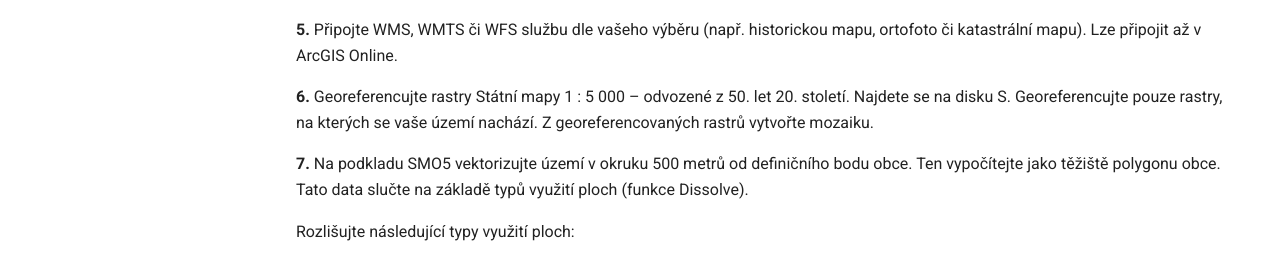
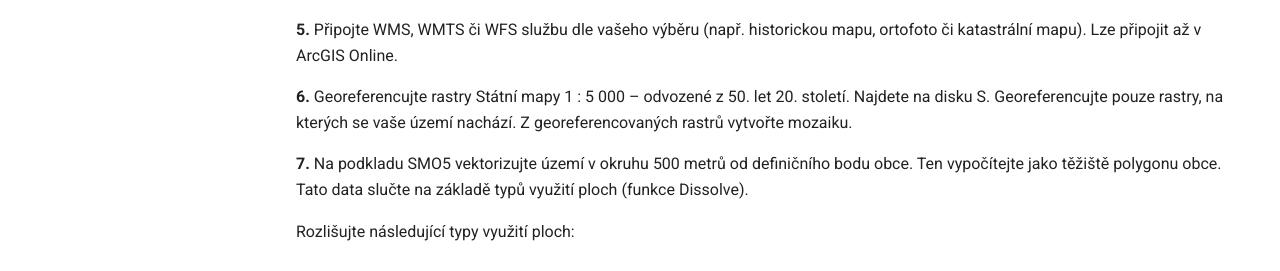
Before and after one commit to k155gis0/gis1, an MkDocs documentation site: the page built from docs/semestralka.md, in a window 1280 px wide and 900 px high, scrolled down 626 px. Shown: the part 173-444 px from the top of the window. Built offline with MkDocs 1.6.1 and Material for MkDocs 9.7.7, drawn with Linux system fonts in a browser that asks for light colours.

Commit message:
Update semestralka.md

```diff
--- a/docs/semestralka.md
+++ b/docs/semestralka.md
@@ -19,9 +19,9 @@ Práce nad rámec základního zadání bude ohodnocena bonusovými body. Přík
 
 **5.** Připojte WMS, WMTS či WFS službu dle vašeho výběru (např. historickou mapu, ortofoto či katastrální mapu). Lze připojit až v ArcGIS Online.
 
-**6.** Georeferencujte rastry Státní mapy 1 : 5 000 – odvozené z 50. let 20. století. Najdete se na disku S. Georeferencujte pouze rastry, na kterých se vaše území nachází. Z georeferencovaných rastrů vytvořte mozaiku.
+**6.** Georeferencujte rastry Státní mapy 1 : 5 000 – odvozené z 50. let 20. století. Najdete na disku S. Georeferencujte pouze rastry, na kterých se vaše území nachází. Z georeferencovaných rastrů vytvořte mozaiku.
 
-**7.** Na podkladu SMO5 vektorizujte území v okruku 500 metrů od definičního bodu obce. Ten vypočítejte jako těžiště polygonu obce. Tato data slučte na základě typů využití ploch (funkce Dissolve).
+**7.** Na podkladu SMO5 vektorizujte území v okruhu 500 metrů od definičního bodu obce. Ten vypočítejte jako těžiště polygonu obce. Tato data slučte na základě typů využití ploch (funkce Dissolve).
 
 Rozlišujte následující typy využití ploch:
 
```
